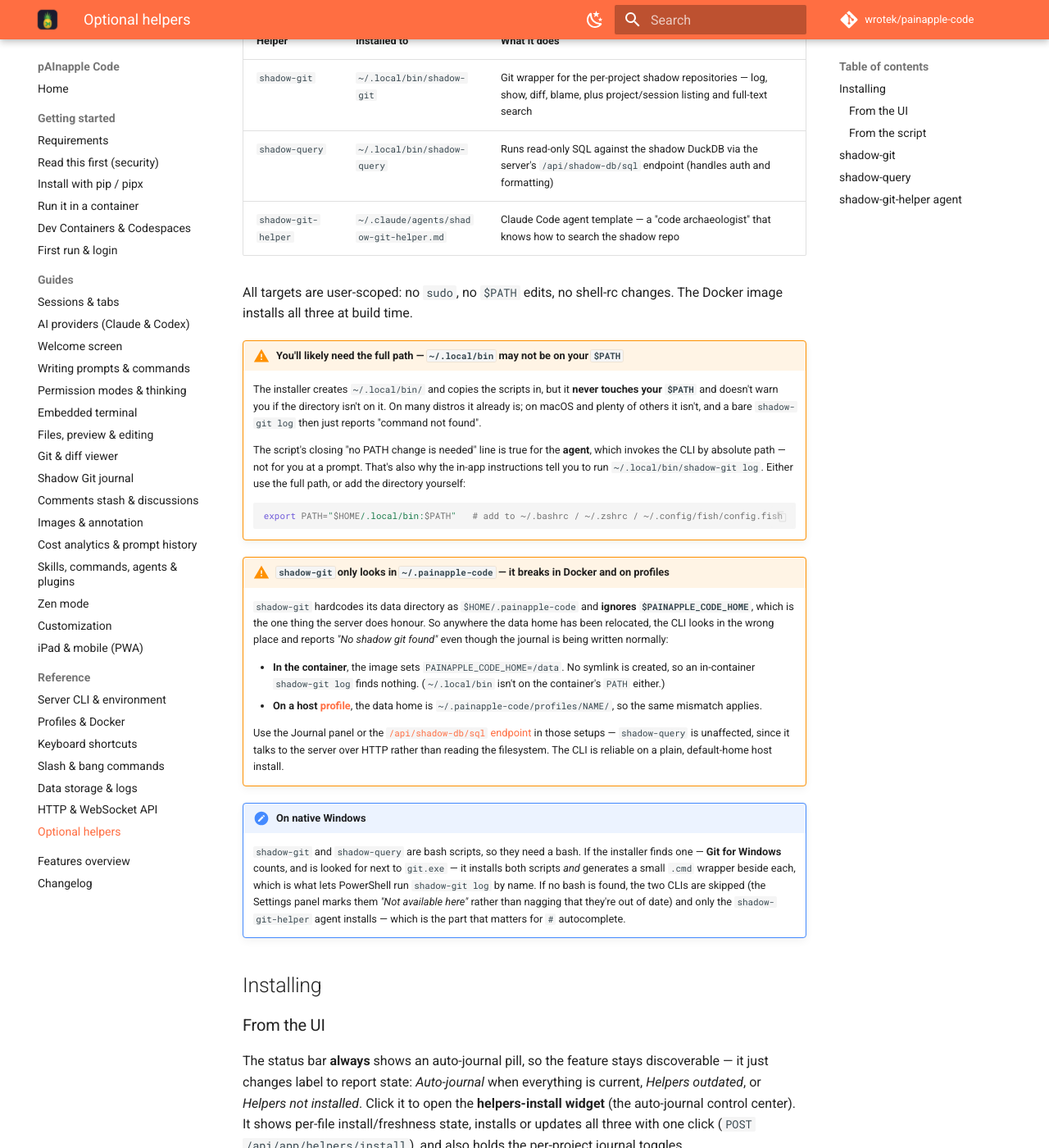
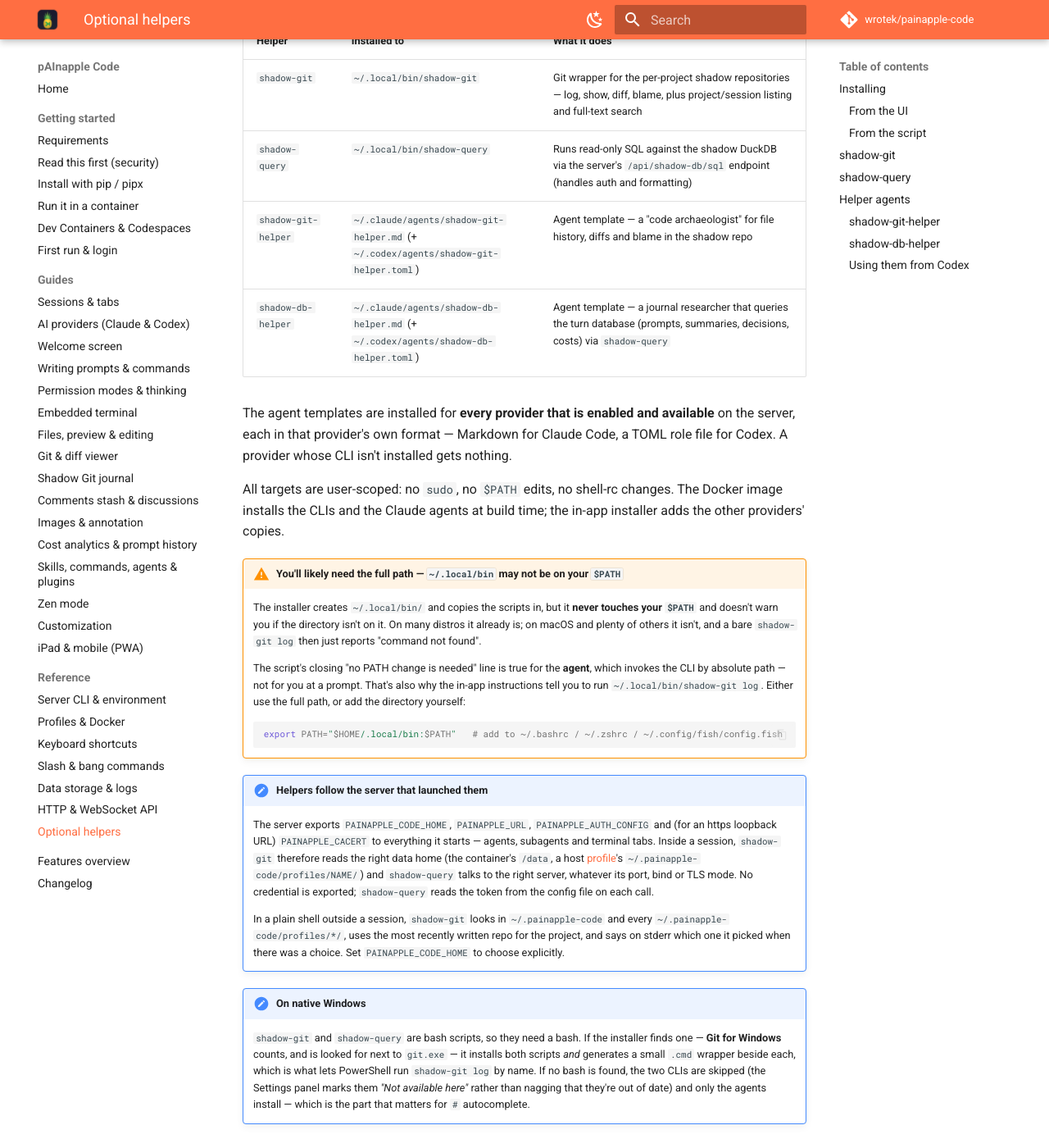
Before and after one commit to wrotek/painapple-code, an MkDocs documentation site: the page built from docs-site/reference/optional-helpers.md, in a window 1280 px wide and 1400 px high, scrolled down 220 px. Shown: the whole window at 82% size. Built offline with MkDocs 1.6.1 and Material for MkDocs 9.7.7, drawn with Linux system fonts in a browser that asks for light colours; comment, search, counter and statistics services are not loaded; some of the changed text lies outside the part shown.

Commit message:
docs: changelog for v1.1.9; helper docs cover shadow-db-helper, per-provider install, server env
Co-Authored-By: Claude Opus 5.5 (1M context) <noreply@anthropic.com>

````diff
--- a/docs-site/reference/optional-helpers.md
+++ b/docs-site/reference/optional-helpers.md
@@ -1,14 +1,17 @@
 # Optional helpers
 
-Three small helpers ship with the package to make the [Shadow Git journal](../guides/shadow-git.md) usable from a terminal and from Claude itself: two CLIs and one agent template.
+Four small helpers ship with the package to make the [Shadow Git journal](../guides/shadow-git.md) usable from a terminal and from the agent itself: two CLIs and two agent templates.
 
 | Helper | Installed to | What it does |
 |--------|--------------|--------------|
 | `shadow-git` | `~/.local/bin/shadow-git` | Git wrapper for the per-project shadow repositories — log, show, diff, blame, plus project/session listing and full-text search |
 | `shadow-query` | `~/.local/bin/shadow-query` | Runs read-only SQL against the shadow DuckDB via the server's `/api/shadow-db/sql` endpoint (handles auth and formatting) |
-| `shadow-git-helper` | `~/.claude/agents/shadow-git-helper.md` | Claude Code agent template — a "code archaeologist" that knows how to search the shadow repo |
+| `shadow-git-helper` | `~/.claude/agents/shadow-git-helper.md` (+ `~/.codex/agents/shadow-git-helper.toml`) | Agent template — a "code archaeologist" for file history, diffs and blame in the shadow repo |
+| `shadow-db-helper` | `~/.claude/agents/shadow-db-helper.md` (+ `~/.codex/agents/shadow-db-helper.toml`) | Agent template — a journal researcher that queries the turn database (prompts, summaries, decisions, costs) via `shadow-query` |
 
-All targets are user-scoped: no `sudo`, no `$PATH` edits, no shell-rc changes. The Docker image installs all three at build time.
+The agent templates are installed for **every provider that is enabled and available** on the server, each in that provider's own format — Markdown for Claude Code, a TOML role file for Codex. A provider whose CLI isn't installed gets nothing.
+
+All targets are user-scoped: no `sudo`, no `$PATH` edits, no shell-rc changes. The Docker image installs the CLIs and the Claude agents at build time; the in-app installer adds the other providers' copies.
 
 !!! warning "You'll likely need the full path — `~/.local/bin` may not be on your `$PATH`"
     The installer creates `~/.local/bin/` and copies the scripts in, but it **never touches your `$PATH`** and doesn't warn you if the directory isn't on it. On many distros it already is; on macOS and plenty of others it isn't, and a bare `shadow-git log` then just reports "command not found".
@@ -19,22 +22,19 @@ All targets are user-scoped: no `sudo`, no `$PATH` edits, no shell-rc changes. T
     export PATH="$HOME/.local/bin:$PATH"   # add to ~/.bashrc / ~/.zshrc / ~/.config/fish/config.fish
     ```
 
-!!! warning "`shadow-git` only looks in `~/.painapple-code` — it breaks in Docker and on profiles"
-    `shadow-git` hardcodes its data directory as `$HOME/.painapple-code` and **ignores `$PAINAPPLE_CODE_HOME`**, which is the one thing the server does honour. So anywhere the data home has been relocated, the CLI looks in the wrong place and reports *"No shadow git found"* even though the journal is being written normally:
+!!! note "Helpers follow the server that launched them"
+    The server exports `PAINAPPLE_CODE_HOME`, `PAINAPPLE_URL`, `PAINAPPLE_AUTH_CONFIG` and (for an https loopback URL) `PAINAPPLE_CACERT` to everything it starts — agents, subagents and terminal tabs. Inside a session, `shadow-git` therefore reads the right data home (the container's `/data`, a host [profile](profiles.md)'s `~/.painapple-code/profiles/NAME/`) and `shadow-query` talks to the right server, whatever its port, bind or TLS mode. No credential is exported; `shadow-query` reads the token from the config file on each call.
 
-    - **In the container**, the image sets `PAINAPPLE_CODE_HOME=/data`. No symlink is created, so an in-container `shadow-git log` finds nothing. (`~/.local/bin` isn't on the container's `PATH` either.)
-    - **On a host [profile](profiles.md)**, the data home is `~/.painapple-code/profiles/NAME/`, so the same mismatch applies.
-
-    Use the Journal panel or the [`/api/shadow-db/sql` endpoint](api.md#shadow-db-sql) in those setups — `shadow-query` is unaffected, since it talks to the server over HTTP rather than reading the filesystem. The CLI is reliable on a plain, default-home host install.
+    In a plain shell outside a session, `shadow-git` looks in `~/.painapple-code` and every `~/.painapple-code/profiles/*/`, uses the most recently written repo for the project, and says on stderr which one it picked when there was a choice. Set `PAINAPPLE_CODE_HOME` to choose explicitly.
 
 !!! note "On native Windows"
-    `shadow-git` and `shadow-query` are bash scripts, so they need a bash. If the installer finds one — **Git for Windows** counts, and is looked for next to `git.exe` — it installs both scripts *and* generates a small `.cmd` wrapper beside each, which is what lets PowerShell run `shadow-git log` by name. If no bash is found, the two CLIs are skipped (the Settings panel marks them *"Not available here"* rather than nagging that they're out of date) and only the `shadow-git-helper` agent installs — which is the part that matters for `#` autocomplete.
+    `shadow-git` and `shadow-query` are bash scripts, so they need a bash. If the installer finds one — **Git for Windows** counts, and is looked for next to `git.exe` — it installs both scripts *and* generates a small `.cmd` wrapper beside each, which is what lets PowerShell run `shadow-git log` by name. If no bash is found, the two CLIs are skipped (the Settings panel marks them *"Not available here"* rather than nagging that they're out of date) and only the agents install — which is the part that matters for `#` autocomplete.
 
 ## Installing
 
 ### From the UI
 
-The status bar **always** shows an auto-journal pill, so the feature stays discoverable — it just changes label to report state: *Auto-journal* when everything is current, *Helpers outdated*, or *Helpers not installed*. Click it to open the **helpers-install widget** (the auto-journal control center). It shows per-file install/freshness state, installs or updates all three with one click (`POST /api/app/helpers/install`), and also holds the per-project journal toggles.
+The status bar **always** shows an auto-journal pill, so the feature stays discoverable — it just changes label to report state: *Auto-journal* when everything is current, *Helpers outdated*, or *Helpers not installed*. Click it to open the **helpers-install widget** (the auto-journal control center). It shows per-file install/freshness state, installs or updates them all with one click (`POST /api/app/helpers/install`), and also holds the per-project journal toggles.
 
 What *is* conditional is the widget opening by itself: it auto-pops when anything is outdated (always) or missing (unless you've ticked "Don't show again"), and never when everything is current.
 
@@ -59,7 +59,7 @@ The server tracks freshness by content hash (`GET /api/app/helpers/status`), so
 
 ## `shadow-git`
 
-Wraps `git` pointed at the current project's shadow repository (`~/.painapple-code/projects/{hash}/shadow-git/`). Any git command passes through; a few extras are built in:
+Wraps `git` pointed at the current project's shadow repository (`$PAINAPPLE_CODE_HOME/projects/{hash}/shadow-git/`, default `~/.painapple-code`). Any git command passes through; a few extras are built in:
 
 ```bash
 shadow-git log --oneline -20        # last 20 journal commits
@@ -93,17 +93,29 @@ EOF
 
 | Variable | Purpose |
 |----------|---------|
-| `PAINAPPLE_URL` | Server base URL (default `http://localhost:8765`) |
-| `PAINAPPLE_TOKEN` | API token override; otherwise read from `~/.config/painapple-code/config.yaml` |
+| `PAINAPPLE_URL` | Server base URL (default `http://localhost:8765`; set automatically inside a session) |
+| `PAINAPPLE_AUTH_CONFIG` | Config file to read the API token from (default `~/.config/painapple-code/config.yaml`; set automatically inside a session) |
+| `PAINAPPLE_CACERT` | Certificate to trust for an `https` URL with a self-signed cert (set automatically when needed) |
+| `PAINAPPLE_TOKEN` | API token override; otherwise read from the config file |
 
 Output is TSV by default, JSON with `--json`. `--tsv` asks for the default explicitly, and `--format json|tsv` (or `--format=json`) does the same thing if you prefer that spelling. A `-` argument reads the SQL from stdin. The endpoint rejects anything that isn't a read (no INSERT/UPDATE/DDL), and — worth knowing before you pipe into `jq` — [every value comes back as a string](api.md#shadow-db-sql).
 
-## `shadow-git-helper` agent
+## Helper agents
 
-A Claude Code agent template installed into `~/.claude/agents/`, giving every Claude session (pAInapple Code or plain CLI) a specialist for code archaeology: file history, changes by session, blame analysis, tracing when and why code changed.
+### `shadow-git-helper`
+
+An agent template installed into `~/.claude/agents/` (and `~/.codex/agents/` when Codex is enabled), giving every Claude session (pAInapple Code or plain CLI) a specialist for code archaeology: file history, changes by session, blame analysis, tracing when and why code changed.
 
 Use it by delegating from a normal prompt:
 
 > Consult with shadow-git-helper about when the auth middleware last changed and why.
 
 Claude spawns the sub-agent, which digs through the shadow repo with the `shadow-git` CLI and reports back — keeping your main thread focused on the task instead of filling it with research output.
+
+### `shadow-db-helper`
+
+A journal researcher that queries the turn database through `shadow-query`: what was asked, the per-turn summaries, decisions and findings, tags, costs and which files each turn touched. Pick it for questions about *intent* (“when did we decide to drop the CDN imports, and why?”); pick `shadow-git-helper` for questions about *code* (“what did this function look like last week?”).
+
+### Using them from Codex
+
+Codex has no `#` picker for agents, so ask for one by name — *“use the shadow-db-helper agent to find when we changed the login flow”*. Codex subagents inherit the session's sandbox, and the sandboxed modes block all network access including loopback, so `shadow-db-helper` can reach the database only in **Full access**; in sandboxed modes it falls back to the shadow-git commit bodies, which carry the same journal. The **Subagent model** picker applies to the Claude copies only — Codex copies run on the session's model.
````
Also changed, not shown: CHANGELOG.md (+12 -0 lines), docs-site/guides/shadow-git.md (+1 -1 lines).
